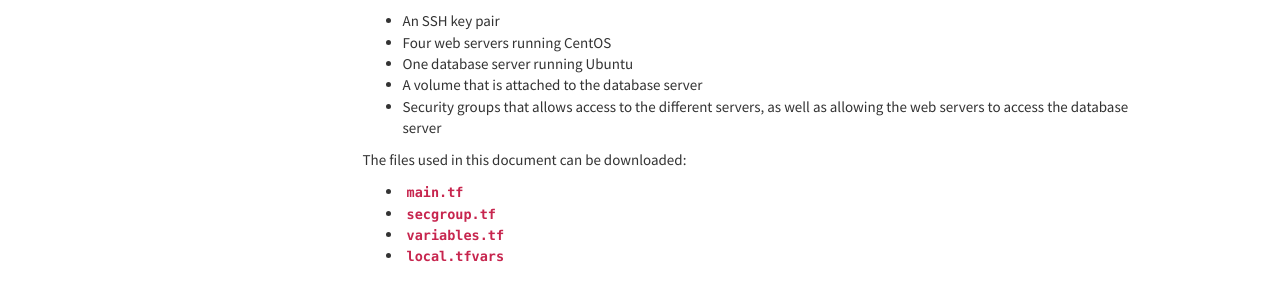
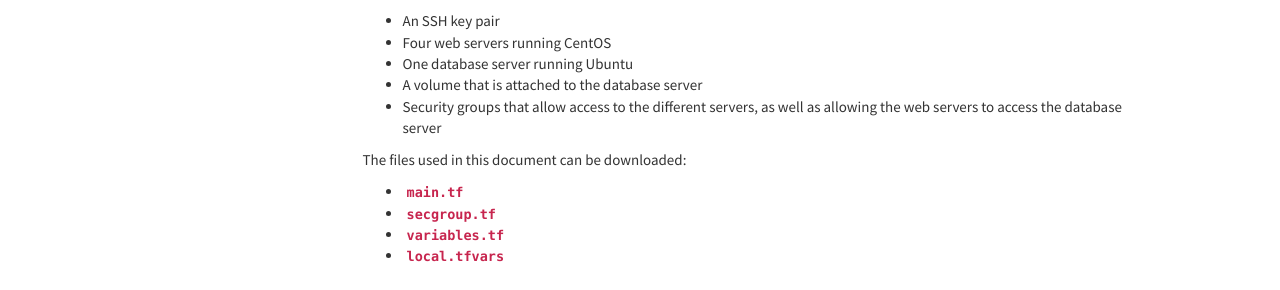
Before and after one commit to norcams/docs-enduser, a Sphinx documentation site: the page built from docs/terraform-part3.rst, in a window 1280 px wide and 900 px high. Shown: the part 440-730 px from the top of the window. Built offline with Sphinx 7.4.7, drawn with Linux system fonts in a browser that asks for light colours.

Commit message:
terraform

```diff
--- a/docs/terraform-part3.rst
+++ b/docs/terraform-part3.rst
@@ -23,7 +23,7 @@ set up a real environment on UH-IaaS. We will create:
 * Four web servers running CentOS
 * One database server running Ubuntu
 * A volume that is attached to the database server
-* Security groups that allows access to the different servers, as well
+* Security groups that allow access to the different servers, as well
   as allowing the web servers to access the database server
 
 The files used in this document can be downloaded:
```
